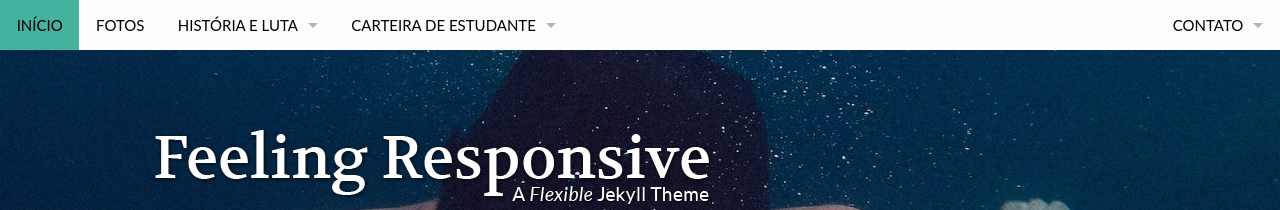
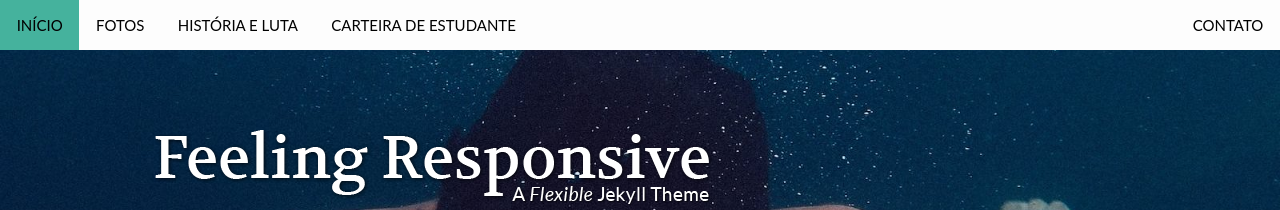
Before and after one commit to amesbh/amesbh.github.io, a Jekyll site: the page built from pages/pages-root-folder/index.md, in a window 1280 px wide. Shown: the top 210 px of the page. Built offline with Jekyll 4.4.1, drawn with Linux system fonts in a browser that asks for light colours; some of the changed text lies outside the part shown.

Commit message:
retirando sub menus

```diff
--- a/_data/navigation.yml
+++ b/_data/navigation.yml
@@ -9,52 +9,11 @@
 - title: "História e luta"
   url: "/design/"
   side: left
-  dropdown:
-  - title: "Grid & Colors"
-    url: "/design/grid/"
-  - title: "Typography"
-    url: "/design/typography/"
-  - title: "Page/Post"
-    url: "/design/page/"
-  - title: "Post-Left-Sidebar"
-    url: "/design/post-left-sidebar/"
-  - title: "Post-Right-Sidebar"
-    url: "/design/post-right-sidebar/"
-  - title: "Page Full-Width"
-    url: "/design/page-fullwidth/"
-  - title: "Blog-Page"
-    url: "/blog/"
-  - title: "Video"
-    url: "/design/video/"
-  - title: "Gallery"
-    url: "/design/gallery/"
-  - title: "Portfolio"
-    url: "/design/portfolio/"
 
 - title: "Carteira de Estudante"
   url: "/headers/"
   side: left
-  dropdown:
-  - title: "Header with Full-Width-Image"
-    url: "/design/header-full-width-image/"
-  - title: "Header with Image and Pattern"
-    url: "/design/header-image-pattern/"
-  - title: "Header with image and color"
-    url: "/design/header-image-color/"
-  - title: "Header Only With Logo"
-    url: "/design/header-logo-only/"
-  - title: "Header With Text"
-    url: "/design/header-with-text/"
-  - title: "No Header"
-    url: "/design/no-header/"
-  - title: "No Header but Image"
-    url: "/design/no-header-but-image/"
 
 - title: Contato
   url: "/documentation/"
   side: right
-  dropdown:
-  - title: "Changelog"
-    url: "/changelog/"
-  - title: "Roadmap"
-    url: "/roadmap/"
```
